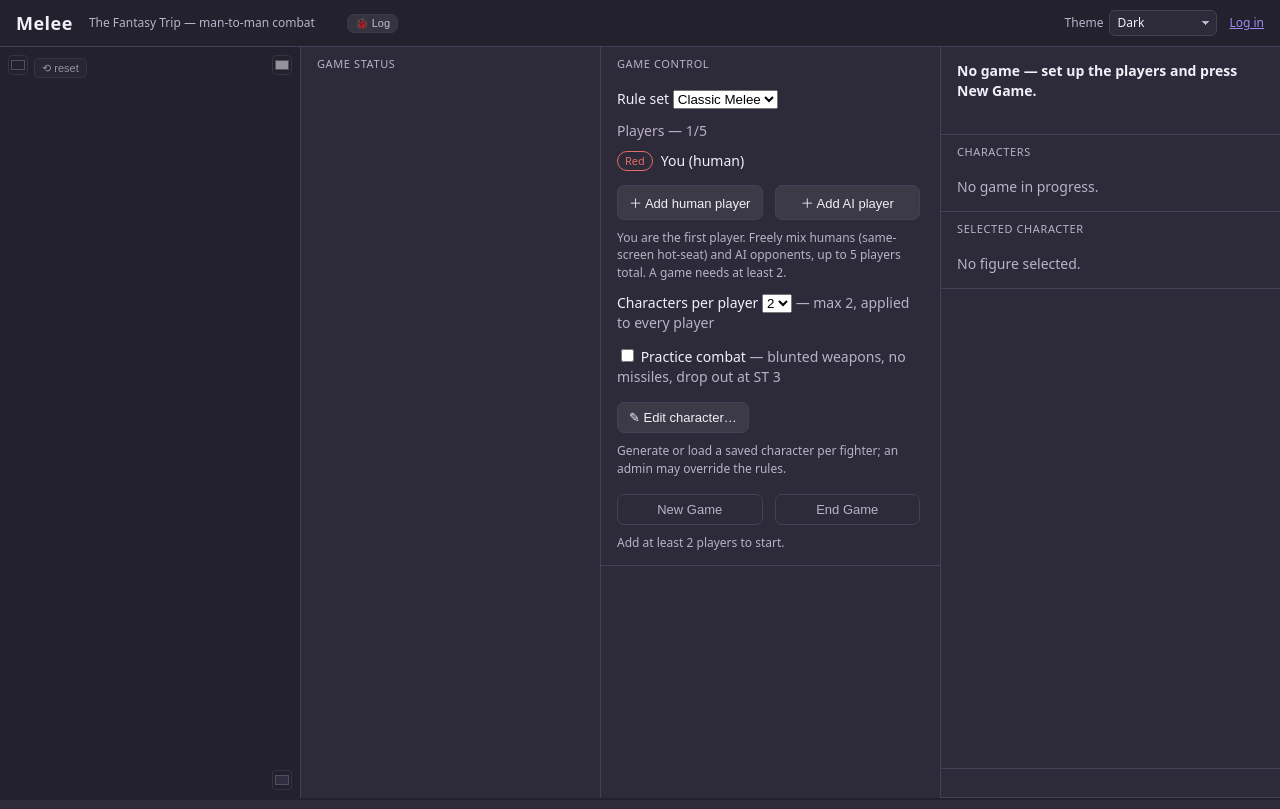
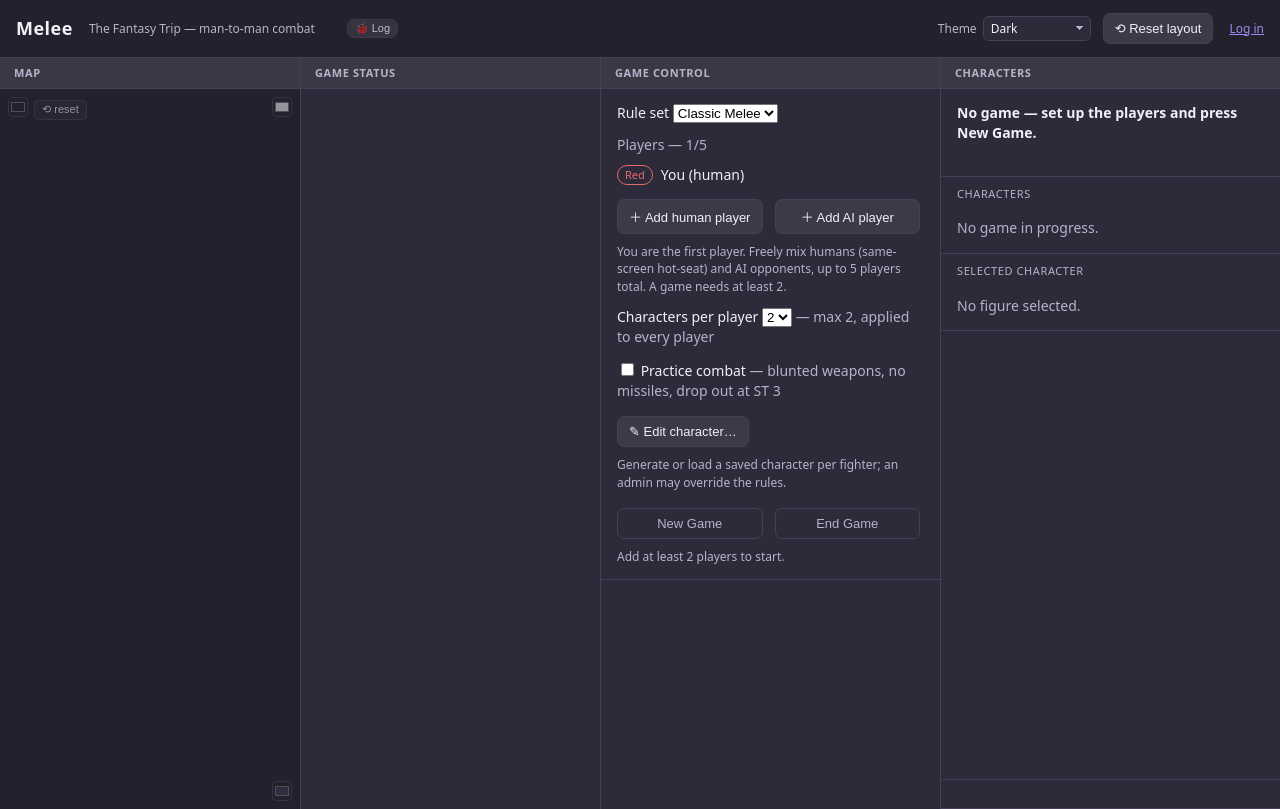
Before and after one commit to smarks/melee, a Django app: template board/templates/board/board.html in a window 1280 px wide. Run offline with Django 4.2, Linux system fonts and the light colour scheme; the template is opened without the code that fills it, so the values that code supplies are empty.

Commit message:
Draggable panels, Stage 1: move-only with edge snapping (#319) (#320)
The four board panels (Map, Game status, Game Control, Characters) can now be
moved freely and independently. Each panel gets a dedicated .panel-titlebar drag
grip (which also gives the SVG map panel a header it never had). At load the JS
measures the current flex geometry as the default layout -- so nothing shifts --
then flips .wrap into a .floating mode where every panel is absolutely
positioned and draggable by its titlebar via pointer events.

Behaviour:
- Snapping: while dragging, each axis independently snaps a panel's edge to a
  viewport edge or another panel's edge when within ~9px (soft assist; free
  overlap away from an edge).
- Bring-to-front on grab within a z-index band of 10-40, kept strictly below
  overlays@50 / modals@55 / the token menu@60 so stacking never regresses.
- Clamp so a grabbable strip of every titlebar always stays on-screen (a panel
  can never be lost); re-clamped on resize.
- Positions persist to localStorage["melee.layout.v1"] (x,y,w,h per panel, so
  Stage 2 resize needs no migration) and restore on reload; a "Reset layout"
  header button restores the measured defaults and clears the key.
- Below 1100px the app stays in the existing stacked flex layout (no floating,
  no persistence).

The SVG render path is untouched (drawArena sizes from the server payload, not
the container), so absolute-positioning the map does not affect rendering; the
map panel keeps its centering/scroll via an inner .arena-scroll region under the
pinned titlebar.

New e2e/test_layout.py covers drag+persist+reload, reset, viewport- and
other-panel snapping, the narrow-screen stacked fallback, and a game rendering
+ token menu opening after the map is moved. The logcol header assertion in
test_end_game_and_log.py moves from .seclabel to the new .panel-titlebar.

Co-authored-by: Spencer Marks <smarks@origamisoftware.com>
Co-authored-by: Claude Fable 5 <noreply@anthropic.com>

```diff
--- a/board/static/board/board.js
+++ b/board/static/board/board.js
@@ -2163,6 +2163,271 @@ function resetTheme() {
 }
 
 applyTheme();
+
+// ---- draggable panels (#319, Stage 1: move-only, with snapping) -------------
+// The four UI panels start as flex children (see .wrap in board.html). At load we
+// measure their current geometry -- those measurements ARE the default layout, so
+// nothing shifts -- then flip .wrap into .floating (each panel position:absolute)
+// and let the user drag any panel by its .panel-titlebar. Positions persist to
+// localStorage and survive reloads; Reset layout restores the measured defaults.
+// Below 1100px we stay in the stacked flex layout (no floating, no persistence).
+// The pure helpers (clampGeom / mergeLayout / snapGeom) are kept small so their
+// behaviour is easy to reason about and to exercise from e2e.
+const LAYOUT_KEY = "melee.layout.v1";  // persisted {map,log,control,tracker}:{x,y,w,h}
+const LAYOUT_SNAP_PX = 9;              // snap when an edge is within this many px
+const LAYOUT_MIN_VISIBLE = 48;         // px of a panel that must stay grabbable
+const LAYOUT_Z_BASE = 10;              // bring-to-front band: 10..40, below overlays@50
+const LAYOUT_Z_MAX = 40;
+// Registry of the draggable panels. All drag/persist/reset/snap logic iterates
+// this, so Stage 2 (resize) extends the same records rather than special-casing.
+const LAYOUT_PANELS = [
+  {key: "map",     selector: ".arena"},
+  {key: "log",     selector: ".logcol"},
+  {key: "control", selector: "#gameControl"},
+  {key: "tracker", selector: ".tracker"},
+];
+const LAYOUT_NARROW = window.matchMedia("(max-width: 1100px)");
+let DEFAULT_LAYOUT = null;             // {key: {x,y,w,h}} measured once from flex
+let layoutZTop = LAYOUT_Z_BASE;        // monotonic front-most z within the band
+let layoutSaveTimer = null;
+
+const layoutStacked = () => LAYOUT_NARROW.matches;
+const layoutWrap = () => document.querySelector(".wrap");
+const numberOr = (value, fallback) =>
+  (typeof value === "number" && isFinite(value)) ? value : fallback;
+
+function wrapBounds() {
+  const wrap = layoutWrap();
+  return {width: wrap.clientWidth, height: wrap.clientHeight};
+}
+
+// Clamp a panel so a grabbable strip of its titlebar always stays on-screen: it
+// can never be pushed above the wrap top, nor slid so far that < MIN_VISIBLE px
+// remain horizontally. This is what guarantees a panel can never be lost.
+function clampGeom(geom, bounds) {
+  const minX = LAYOUT_MIN_VISIBLE - geom.w;
+  const maxX = bounds.width - LAYOUT_MIN_VISIBLE;
+  const maxY = bounds.height - LAYOUT_MIN_VISIBLE;
+  return {
+    x: Math.max(minX, Math.min(geom.x, maxX)),
+    y: Math.max(0, Math.min(geom.y, maxY)),
+    w: geom.w, h: geom.h,
+  };
+}
+
+// Per-field merge of a persisted layout over the measured defaults: a missing,
+// non-numeric, or corrupt field falls back to its default, so partial/garbage
+// saved data can never strand a panel.
+function mergeLayout(defaults, saved) {
+  const merged = {};
+  for (const panel of LAYOUT_PANELS) {
+    const base = defaults[panel.key];
+    const over = (saved && saved[panel.key]) || {};
+    merged[panel.key] = {
+      x: numberOr(over.x, base.x), y: numberOr(over.y, base.y),
+      w: numberOr(over.w, base.w), h: numberOr(over.h, base.h),
+    };
+  }
+  return merged;
+}
+
+// The smallest shift (within the snap threshold) that lands one of `edges` onto
+// one of the candidate `lines`; 0 when nothing is close enough.
+function nearestSnapDelta(edges, lines) {
+  let bestDelta = 0;
+  let bestDistance = LAYOUT_SNAP_PX + 1;
+  for (const line of lines) {
+    for (const edge of edges) {
+      const distance = Math.abs(edge - line);
+      if (distance < bestDistance) { bestDistance = distance; bestDelta = line - edge; }
+    }
+  }
+  return bestDistance <= LAYOUT_SNAP_PX ? bestDelta : 0;
+}
+
+// Soft snap-assist: independently on each axis, nudge the dragged panel so its
+// leading/trailing edge aligns with a viewport edge or another panel's edge when
+// within the threshold. The user can still position/overlap freely away from an edge.
+function snapGeom(geom, others, bounds) {
+  const xLines = [0, bounds.width];
+  const yLines = [0, bounds.height];
+  for (const other of others) {
+    xLines.push(other.x, other.x + other.w);
+    yLines.push(other.y, other.y + other.h);
+  }
+  const dx = nearestSnapDelta([geom.x, geom.x + geom.w], xLines);
+  const dy = nearestSnapDelta([geom.y, geom.y + geom.h], yLines);
+  return {x: geom.x + dx, y: geom.y + dy, w: geom.w, h: geom.h};
+}
+
+function measureDefaults(wrap) {
+  const wrapRect = wrap.getBoundingClientRect();
+  const defaults = {};
+  for (const panel of LAYOUT_PANELS) {
+    const rect = panel.el.getBoundingClientRect();
+    defaults[panel.key] = {
+      x: Math.round(rect.left - wrapRect.left),
+      y: Math.round(rect.top - wrapRect.top),
+      w: Math.round(rect.width),
+      h: Math.round(rect.height),
+    };
+  }
+  return defaults;
+}
+
+function getInlineGeom(panel) {
+  const parsePx = value => parseFloat(value) || 0;
+  const style = panel.el.style;
+  const fallback = DEFAULT_LAYOUT[panel.key];
+  return {
+    x: style.left ? parsePx(style.left) : fallback.x,
+    y: style.top ? parsePx(style.top) : fallback.y,
+    w: style.width ? parsePx(style.width) : fallback.w,
+    h: style.height ? parsePx(style.height) : fallback.h,
+  };
+}
+
+function applyGeom(panel, geom) {
+  const style = panel.el.style;
+  style.left = Math.round(geom.x) + "px";
+  style.top = Math.round(geom.y) + "px";
+  style.width = Math.round(geom.w) + "px";
+  style.height = Math.round(geom.h) + "px";
+}
+
+function clearInlineGeom(panel) {
+  const style = panel.el.style;
+  style.left = style.top = style.width = style.height = style.zIndex = "";
+}
+
+function loadSavedLayout() {
+  const raw = localStorage.getItem(LAYOUT_KEY);
+  if (!raw) return {};
+  try {
+    const parsed = JSON.parse(raw);
+    return (parsed && typeof parsed === "object") ? parsed : {};
+  } catch (parseError) {
+    // Corrupt JSON -> fall back to defaults (documented behaviour), and note it
+    // so a real storage problem isn't silently invisible.
+    dbg("LAYOUT", "ignoring corrupt saved layout: " + parseError.message);
+    return {};
+  }
+}
+
+function saveLayout() {
+  if (layoutStacked()) return;   // never persist positions while stacked
+  clearTimeout(layoutSaveTimer);
+  layoutSaveTimer = setTimeout(() => {
+    const out = {};
+    for (const panel of LAYOUT_PANELS) out[panel.key] = getInlineGeom(panel);
+    localStorage.setItem(LAYOUT_KEY, JSON.stringify(out));
+  }, 120);
+}
+
+function bringToFront(panel) {
+  layoutZTop += 1;
+  if (layoutZTop > LAYOUT_Z_MAX) {
+    // Renormalise back into the band by current stacking order so we never drift
+    // above the overlay/menu layers.
+    const ordered = LAYOUT_PANELS.slice().sort((a, b) =>
+      (parseInt(a.el.style.zIndex || LAYOUT_Z_BASE, 10)) -
+      (parseInt(b.el.style.zIndex || LAYOUT_Z_BASE, 10)));
+    layoutZTop = LAYOUT_Z_BASE;
+    for (const other of ordered) other.el.style.zIndex = ++layoutZTop;
+  }
+  panel.el.style.zIndex = layoutZTop;
+}
+
+function reclampAll() {
+  const bounds = wrapBounds();
+  for (const panel of LAYOUT_PANELS) applyGeom(panel, clampGeom(getInlineGeom(panel), bounds));
+}
+
+function onPanelPointerDown(panel, downEvent) {
+  if (layoutStacked() || downEvent.button !== 0) return;
+  downEvent.preventDefault();
+  bringToFront(panel);
+  const start = getInlineGeom(panel);
+  const startClientX = downEvent.clientX;
+  const startClientY = downEvent.clientY;
+  const pointerId = downEvent.pointerId;
+  panel.handle.setPointerCapture(pointerId);
+
+  const onMove = (moveEvent) => {
+    const bounds = wrapBounds();
+    const others = LAYOUT_PANELS.filter(other => other !== panel).map(getInlineGeom);
+    let geom = {
+      x: start.x + (moveEvent.clientX - startClientX),
+      y: start.y + (moveEvent.clientY - startClientY),
+      w: start.w, h: start.h,
+    };
+    geom = snapGeom(geom, others, bounds);
+    geom = clampGeom(geom, bounds);
+    applyGeom(panel, geom);
+  };
+  const onUp = () => {
+    window.removeEventListener("pointermove", onMove);
+    window.removeEventListener("pointerup", onUp);
+    if (panel.handle.hasPointerCapture(pointerId)) panel.handle.releasePointerCapture(pointerId);
+    saveLayout();
+  };
+  window.addEventListener("pointermove", onMove);
+  window.addEventListener("pointerup", onUp);
+}
+
+// Apply the right layout for the current width: floating (measured defaults ⊕
+// persisted) when wide, or the plain stacked flex flow when narrow.
+function applyResponsiveLayout() {
+  const wrap = layoutWrap();
+  if (layoutStacked()) {
+    wrap.classList.remove("floating");
+    for (const panel of LAYOUT_PANELS) clearInlineGeom(panel);
+    return;
+  }
+  const merged = mergeLayout(DEFAULT_LAYOUT, loadSavedLayout());
+  layoutZTop = LAYOUT_Z_BASE;
+  for (const panel of LAYOUT_PANELS) {
+    applyGeom(panel, merged[panel.key]);
+    panel.el.style.zIndex = LAYOUT_Z_BASE;
+  }
+  wrap.classList.add("floating");
+  reclampAll();
+}
+
+function resetLayout() {
+  localStorage.removeItem(LAYOUT_KEY);
+  layoutZTop = LAYOUT_Z_BASE;
+  if (layoutStacked()) return;   // stacked flow IS the default; nothing to place
+  for (const panel of LAYOUT_PANELS) {
+    applyGeom(panel, DEFAULT_LAYOUT[panel.key]);
+    panel.el.style.zIndex = LAYOUT_Z_BASE;
+  }
+}
+
+function initLayout() {
+  const wrap = layoutWrap();
+  if (!wrap) return;
+  for (const panel of LAYOUT_PANELS) {
+    panel.el = document.querySelector(panel.selector);
+    panel.handle = panel.el && panel.el.querySelector(".panel-titlebar");
+  }
+  if (LAYOUT_PANELS.some(panel => !panel.el || !panel.handle)) return;  // markup missing
+  DEFAULT_LAYOUT = measureDefaults(wrap);   // measure BEFORE floating (flex geometry)
+  for (const panel of LAYOUT_PANELS) {
+    panel.handle.addEventListener("pointerdown", event => onPanelPointerDown(panel, event));
+  }
+  applyResponsiveLayout();
+  // Crossing the breakpoint re-applies the correct mode; a resize within floating
+  // re-clamps so a panel can't end up stranded off the smaller viewport.
+  LAYOUT_NARROW.addEventListener("change", applyResponsiveLayout);
+  let resizeTimer = null;
+  window.addEventListener("resize", () => {
+    clearTimeout(resizeTimer);
+    resizeTimer = setTimeout(() => { if (!layoutStacked()) reclampAll(); }, 100);
+  });
+}
+initLayout();
+
 // Shared view: poll so every browser on this game sees moves as they happen.
 // Re-render only when the server state actually changed, to avoid flicker.
 // (Declared before the boot dispatch below, which calls showPreGame() ->
@@ -2233,5 +2498,5 @@ Object.assign(window, {
   adminDeleteChar, adminCreateCharFor,
   openEditor, closeEditor, startCustom,
   copyLink, seatAction, closeLiveEdit, resetTheme,
-  downloadDebugLog,
+  downloadDebugLog, resetLayout,
 });
--- a/board/templates/board/board.html
+++ b/board/templates/board/board.html
@@ -36,11 +36,18 @@
                  background-position: right 10px center, right 6px center;
                  background-size: 4px 4px, 4px 4px; background-repeat: no-repeat; }
   #themePicker:hover { border-color: var(--accent); }
-  .wrap { display: flex; gap: 0; height: calc(100vh - 49px); }
+  /* position:relative makes .wrap the containing block for the floating panels
+     (#319): in .floating mode each panel is absolutely positioned within it. */
+  .wrap { display: flex; gap: 0; height: calc(100vh - 49px); position: relative; }
   /* Three columns: Map (largest) | Game Control | Characters. Each side column
      scrolls internally (min-height:0) so the right-column scroll bug (#181)
      can't recur and the Map keeps the lion's share of the width. */
-  .arena { flex: 1 1 auto; min-width: 0; overflow: auto; display: grid;
+  /* The map panel is a flex column: a pinned drag titlebar over an inner scroll
+     region (.arena-scroll) that keeps the SVG-centering + scroll behaviour the
+     arena had before the titlebar existed (grid place-items:center, overflow). */
+  .arena { flex: 1 1 auto; min-width: 0; overflow: hidden; display: flex;
+           flex-direction: column; position: relative; }
+  .arena-scroll { flex: 1 1 auto; min-height: 0; overflow: auto; display: grid;
                   place-items: center; padding: 16px; position: relative; }
   .col { width: 340px; flex: 0 0 340px; border-left: 1px solid var(--line);
          background: var(--panel); display: flex; flex-direction: column;
@@ -57,6 +64,25 @@
     .col { width: auto; flex: none; border-left: none; border-top: 1px solid var(--line); }
     .arena { min-height: 60vh; }
   }
+  /* Draggable panels (#319, Stage 1: move-only). Each panel carries a
+     .panel-titlebar drag grip; JS measures today's flex geometry as the default,
+     then flips .wrap into .floating so every panel is absolutely positioned and
+     can be dragged by its titlebar. Defaults reproduce the flex layout exactly. */
+  .panel-titlebar {
+    flex: 0 0 auto; padding: 7px 14px; font-size: 11px; font-weight: 600;
+    text-transform: uppercase; letter-spacing: .6px; color: var(--muted);
+    background: color-mix(in srgb, var(--ink) 7%, var(--panel));
+    border-bottom: 1px solid var(--line);
+    cursor: move; user-select: none; -webkit-user-select: none; touch-action: none;
+    position: sticky; top: 0; z-index: 3;
+  }
+  .panel-titlebar:hover { color: var(--ink); }
+  /* Floating mode: absolutely position each panel from its inline left/top/
+     width/height (written by JS). z-index sits in a 10-40 band, strictly below
+     overlays@50, modals@55 and the token menu@60, so stacking never regresses. */
+  .wrap.floating { overflow: hidden; }
+  .wrap.floating > .arena,
+  .wrap.floating > .col { position: absolute; flex: none; z-index: 10; }
   /* Game Control panel (the former New-game modal, now always inline). */
   .gc-section { margin-top: 12px; }
   .gc-note { color: var(--muted); font-size: 12px; margin-top: 6px; }
@@ -375,6 +401,8 @@
     <label class="themepick">Theme
       <select id="themePicker" title="Choose a colour theme"></select>
     </label>
+    <button id="resetLayout" onclick="resetLayout()"
+            title="Reset panel positions to the default layout">⟲ Reset layout</button>
     {% if request.user.is_authenticated %}
       <a href="{% url 'origami_auth:profile' %}" style="color:var(--accent)">{{ request.user.username }}</a>
     {% else %}
@@ -384,11 +412,14 @@
 </header>
 <div class="wrap">
   <div class="arena">
+    <div class="panel-titlebar">Map</div>
+    <div class="arena-scroll">
       <input type="color" id="bgColor"   class="swatch" title="Background &amp; controls colour">
       <input type="color" id="textColor" class="swatch" title="Text colour">
       <input type="color" id="hexColor"  class="swatch" title="Hex / board colour">
       <button id="resetColors" title="Reset colours to default" onclick="resetTheme()">⟲ reset</button>
       <svg id="svg"></svg>
+    </div>
   </div>
   <!-- Dedicated Game-status log column (#227): the narrative log used to sit at
        the bottom of the Characters column, so you had to scroll to read it. It now
@@ -396,14 +427,14 @@
        seclabel is pinned at the top and #log fills the rest, scrolling internally
        for long histories (min-height:0 so the inner scroll engages, not the page). -->
   <aside class="col logcol">
-    <div class="seclabel">Game status</div>
+    <div class="panel-titlebar">Game status</div>
     <div id="log"></div>
   </aside>
   <!-- Middle column: Game Control (the former New-game modal, now always inline).
        Before a game it is editable with New Game enabled; once a game is running
        every setting locks read-only and End Game takes over. -->
   <aside class="col" id="gameControl">
-    <div class="seclabel">Game Control</div>
+    <div class="panel-titlebar">Game Control</div>
     <div class="pad">
       <div class="gc-lock">🔒 Settings locked while a game is in progress — press End Game to change them.</div>
       <label>Rule set
@@ -450,6 +481,7 @@
        merged), grouped by side, each row showing its chosen action this phase.
        The end-phase action button (#controls) is pinned at the bottom. -->
   <aside class="col tracker">
+    <div class="panel-titlebar">Characters</div>
     <div class="pad">
       <div class="banner" id="phaseBanner">Loading…</div>
       <div class="hint" id="hint"></div>
```
Also changed, not shown: e2e/test_end_game_and_log.py (+3 -2 lines), e2e/test_layout.py (added, +169 -0 lines). Lines whose indentation alone changed are shown as unchanged.
